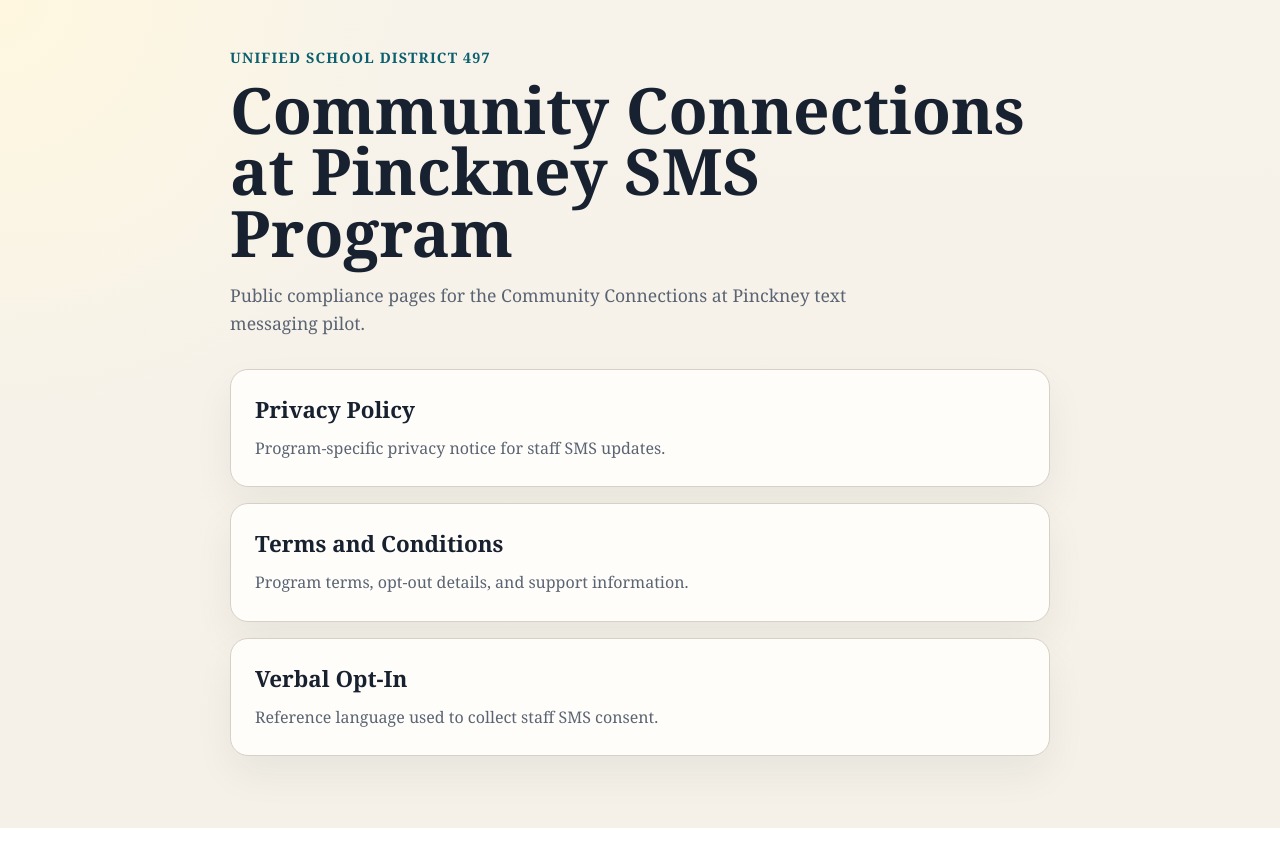
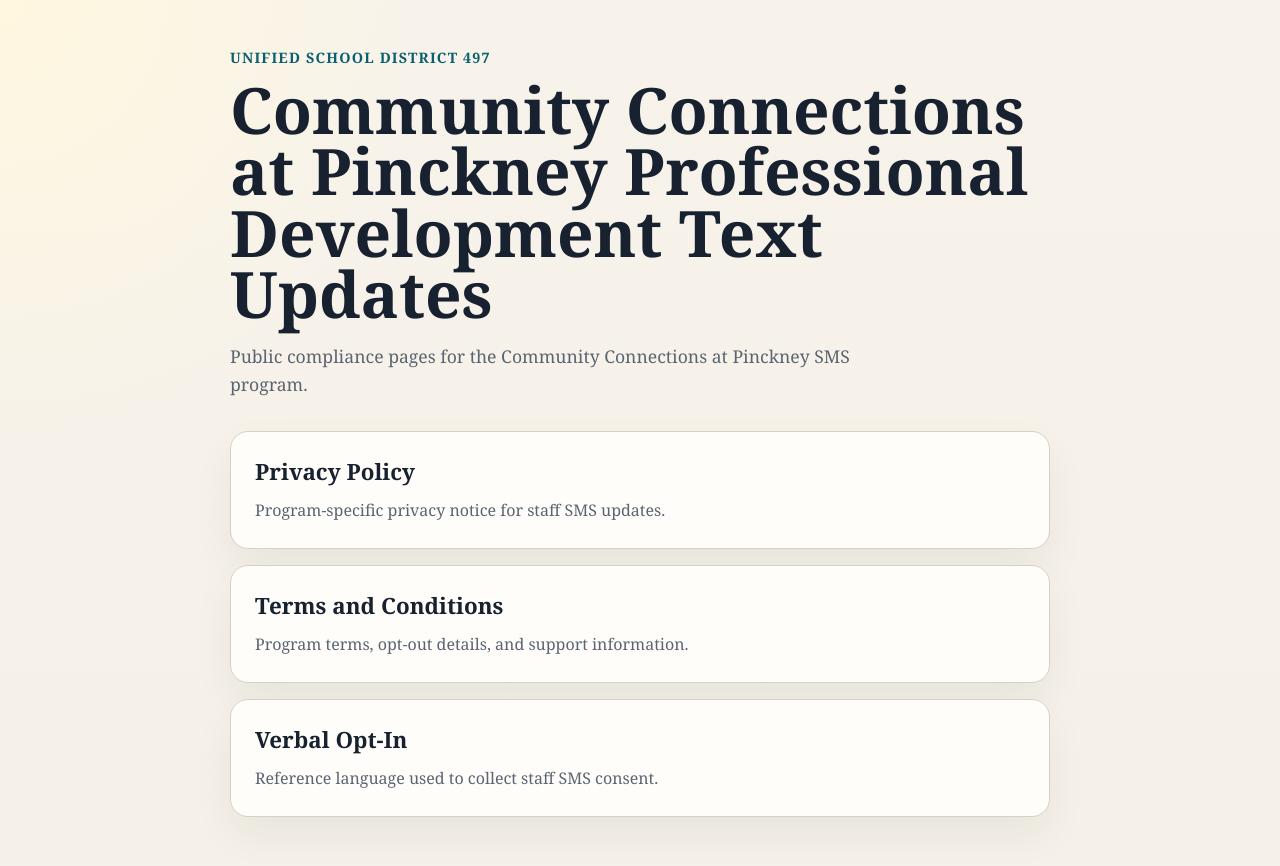
Before and after one commit to JJfww/micro-pd-pilot, a website: page docs/index.html in a window 1280 px wide. Before the commit the page ends 828 px from the top, so only its background shows below. Drawn offline with Linux system fonts and the light colour scheme.

Commit message:
Align landing page program name

```diff
--- a/docs/index.html
+++ b/docs/index.html
@@ -3,16 +3,16 @@
   <head>
     <meta charset="utf-8" />
     <meta name="viewport" content="width=device-width, initial-scale=1" />
-    <title>Community Connections at Pinckney SMS Program</title>
+    <title>Community Connections at Pinckney Professional Development Text Updates</title>
     <link rel="stylesheet" href="cc-pinckney/styles.css" />
   </head>
   <body>
     <main class="page">
       <p class="eyebrow">Unified School District 497</p>
-      <h1>Community Connections at Pinckney SMS Program</h1>
+      <h1>Community Connections at Pinckney Professional Development Text Updates</h1>
       <p class="lede">
-        Public compliance pages for the Community Connections at Pinckney text
-        messaging pilot.
+        Public compliance pages for the Community Connections at Pinckney SMS
+        program.
       </p>
       <div class="card-grid">
         <a class="card" href="cc-pinckney/privacy/">
```
